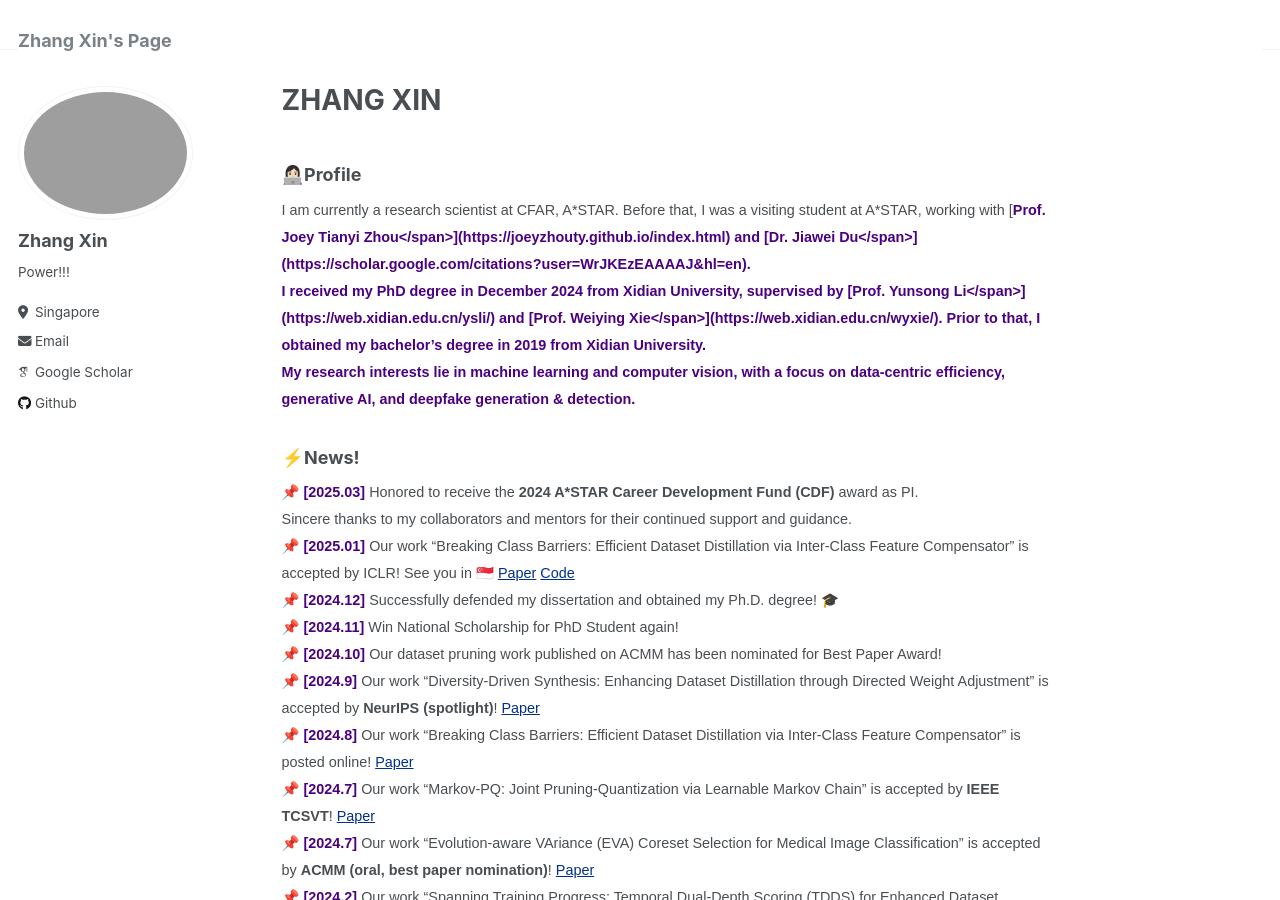
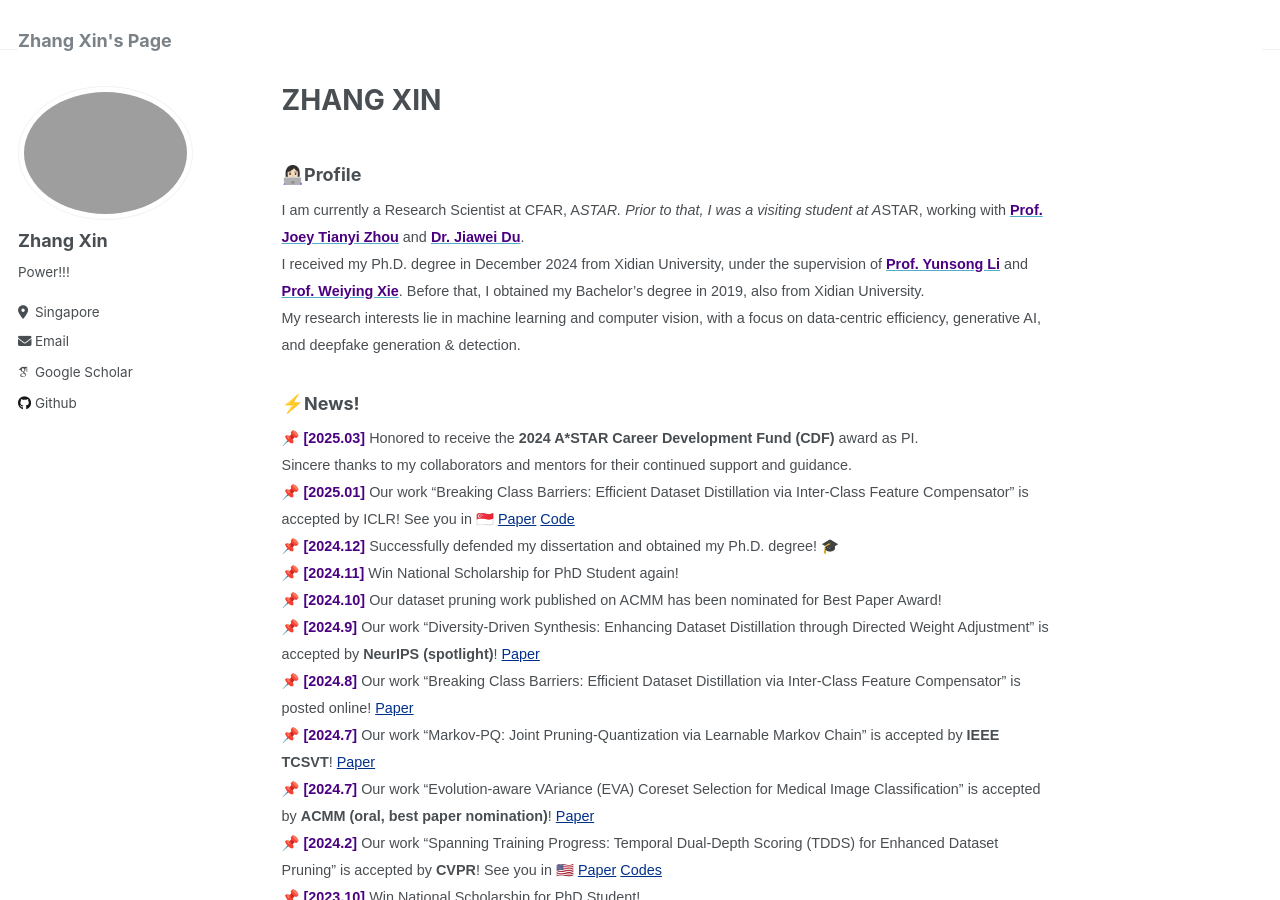
Before and after one commit to zhangxin-xd/zhangxin-xd.github.io, a Jekyll site: the page built from _pages/about.md, in a window 1280 px wide and 900 px high. Built offline with Jekyll 4.4.1, drawn with Linux system fonts in a browser that asks for light colours; some web fonts are replaced.

Commit message:
Update about.md

```diff
--- a/_pages/about.md
+++ b/_pages/about.md
@@ -10,9 +10,9 @@ redirect_from:
 ### 👩🏻‍💻Profile
 
 <span style="font-family:Arial; font-size:0.8em;">
-I am currently a research scientist at CFAR, A\*STAR. Before that, I was a visiting student at A\*STAR, working with [<span style="color:#4B0082;"><strong>Prof. Joey Tianyi Zhou<strong></span>](https://joeyzhouty.github.io/index.html) and [<span style="color:#4B0082;"><strong>Dr. Jiawei Du<strong></span>](https://scholar.google.com/citations?user=WrJKEzEAAAAJ&hl=en).<br>
-I received my PhD degree in December 2024 from Xidian University, supervised by [<span style="color:#4B0082;"><strong>Prof. Yunsong Li<strong></span>](https://web.xidian.edu.cn/ysli/) and [<span style="color:#4B0082;"><strong>Prof. Weiying Xie<strong></span>](https://web.xidian.edu.cn/wyxie/). Prior to that, I obtained my bachelor’s degree in 2019 from Xidian University.<br>
-My research interests lie in machine learning and computer vision, with a focus on data-centric efficiency, generative AI, and deepfake generation & detection. <br>
+I am currently a Research Scientist at CFAR, A*STAR. Prior to that, I was a visiting student at A*STAR, working with [<span style="color:#4B0082;"><strong>Prof. Joey Tianyi Zhou</strong></span>](https://joeyzhouty.github.io/index.html) and [<span style="color:#4B0082;"><strong>Dr. Jiawei Du</strong></span>](https://scholar.google.com/citations?user=WrJKEzEAAAAJ&hl=en).
+I received my Ph.D. degree in December 2024 from Xidian University, under the supervision of [<span style="color:#4B0082;"><strong>Prof. Yunsong Li</strong></span>](https://web.xidian.edu.cn/ysli/) and [<span style="color:#4B0082;"><strong>Prof. Weiying Xie</strong></span>](https://web.xidian.edu.cn/wyxie/). Before that, I obtained my Bachelor’s degree in 2019, also from Xidian University.
+My research interests lie in machine learning and computer vision, with a focus on data-centric efficiency, generative AI, and deepfake generation & detection.
 
 ### ⚡️News!
 <span style="font-family:Arial; font-size:0.8em;">
```
